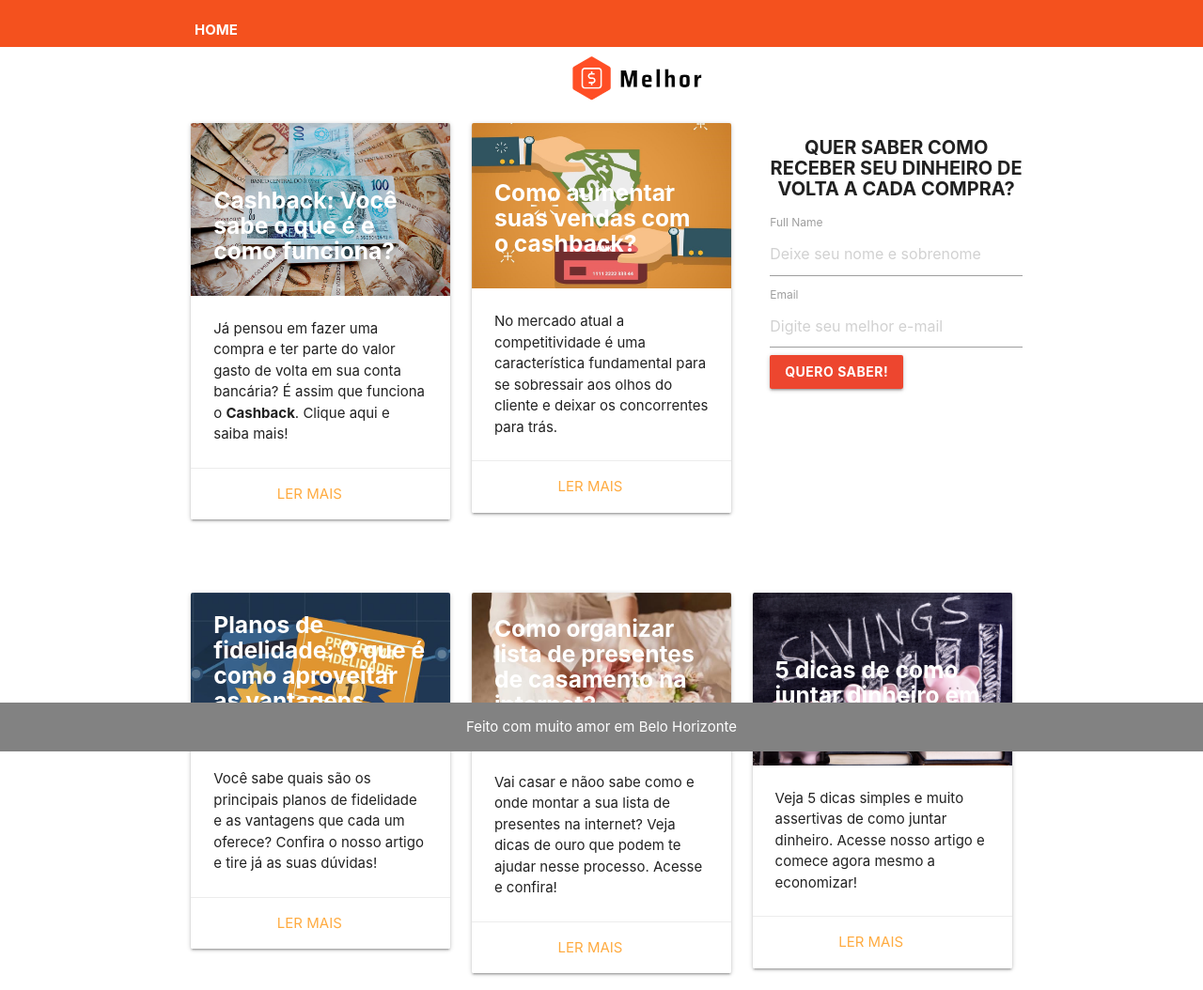
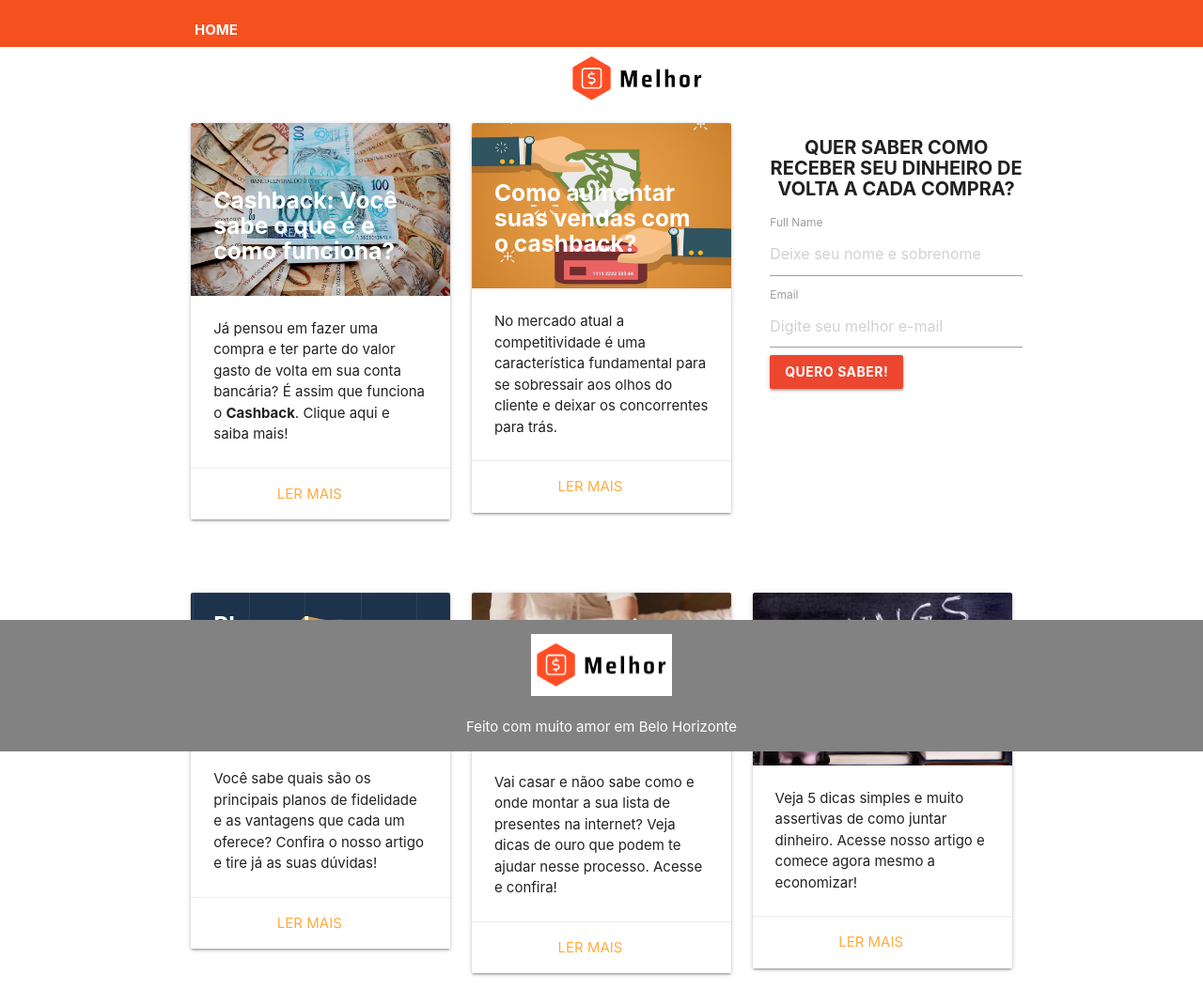
Before and after one commit to karenbarbosa/melhor, a plain HTML site: page index.html in a window 1280 px wide. Shown: the top 1054 px of the page at 94% size. Drawn offline with nearby package versions, Linux system fonts and the light colour scheme.

Commit message:
vasad
asdas

```diff
--- a/index.html
+++ b/index.html
@@ -279,6 +279,6 @@
 </body>
 
 	<div class="footer">
-  <p>Feito com muito amor em Belo Horizonte</p>
+  <p> <style="align:left";><img src="img/logo.png" width="150" height"120"></style> <p> <style="align:center";>Feito com muito amor em Belo Horizonte</p></style>
 </div>
 </html>
```
